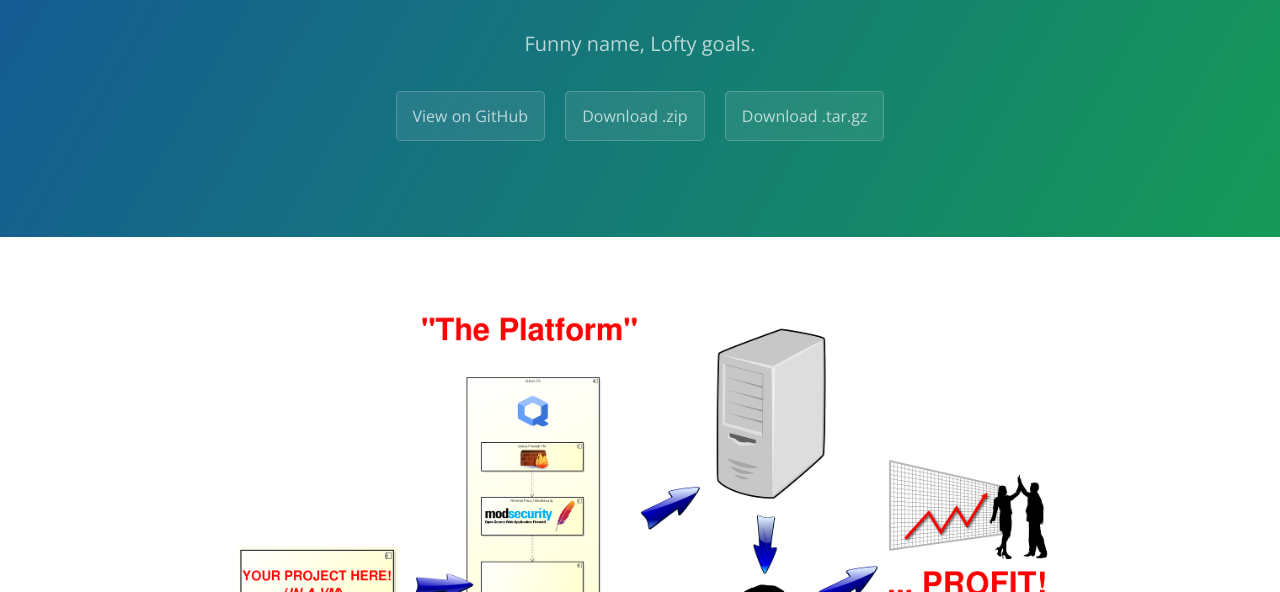
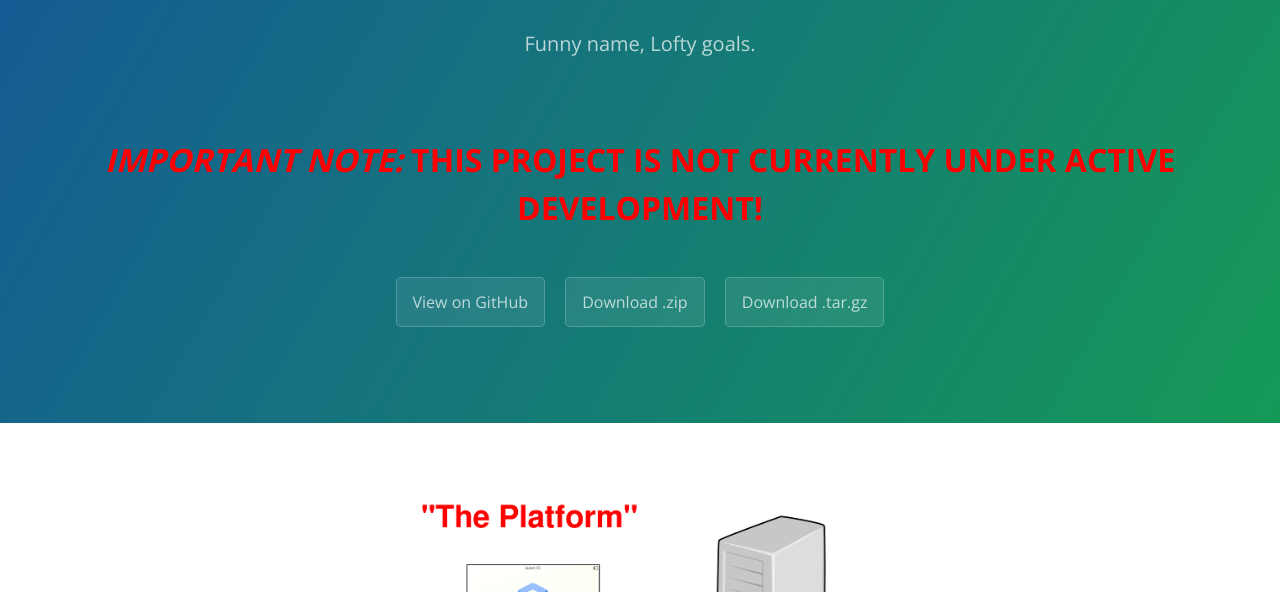
Before and after one commit to JoeThielen/ThePlatformFramework, a plain HTML site: page index.html in a window 1280 px wide. Shown: the part 208-800 px from the top of the page. Drawn offline with nearby package versions, Linux system fonts and the light colour scheme.

Commit message:
Update index.html

```diff
--- a/index.html
+++ b/index.html
@@ -14,6 +14,9 @@
       <h1 class="project-name">The Platform Framework</h1>
       <h2 class="project-tagline">The platform for YOUR framework!</h2>
       <h3 class="project-tagline">Funny name, Lofty goals.</h3>
+      <br />
+      <h1><font color="ff0000"><i>IMPORTANT NOTE:</i> THIS PROJECT IS NOT CURRENTLY UNDER ACTIVE DEVELOPMENT!</font></h1>
+      <br />
       <a href="https://github.com/JoeThielen/ThePlatformFramework" class="btn">View on GitHub</a>
       <a href="https://github.com/JoeThielen/ThePlatformFramework/zipball/master" class="btn">Download .zip</a>
       <a href="https://github.com/JoeThielen/ThePlatformFramework/tarball/master" class="btn">Download .tar.gz</a>
```
